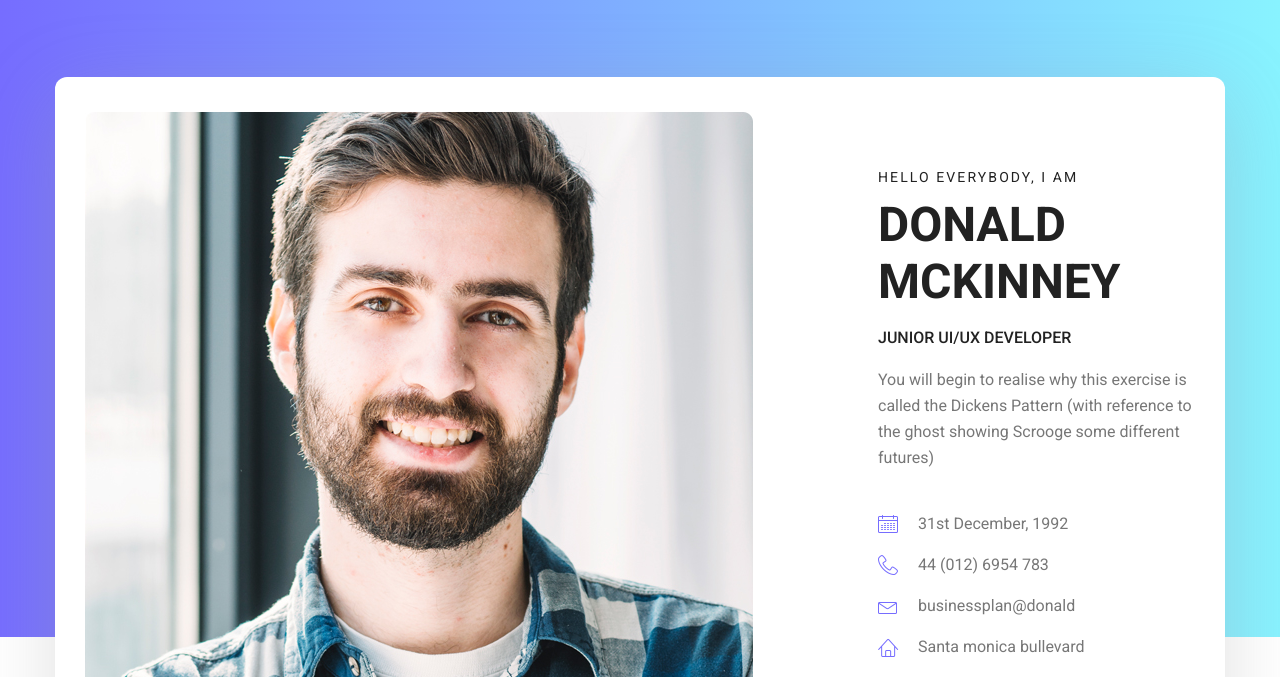
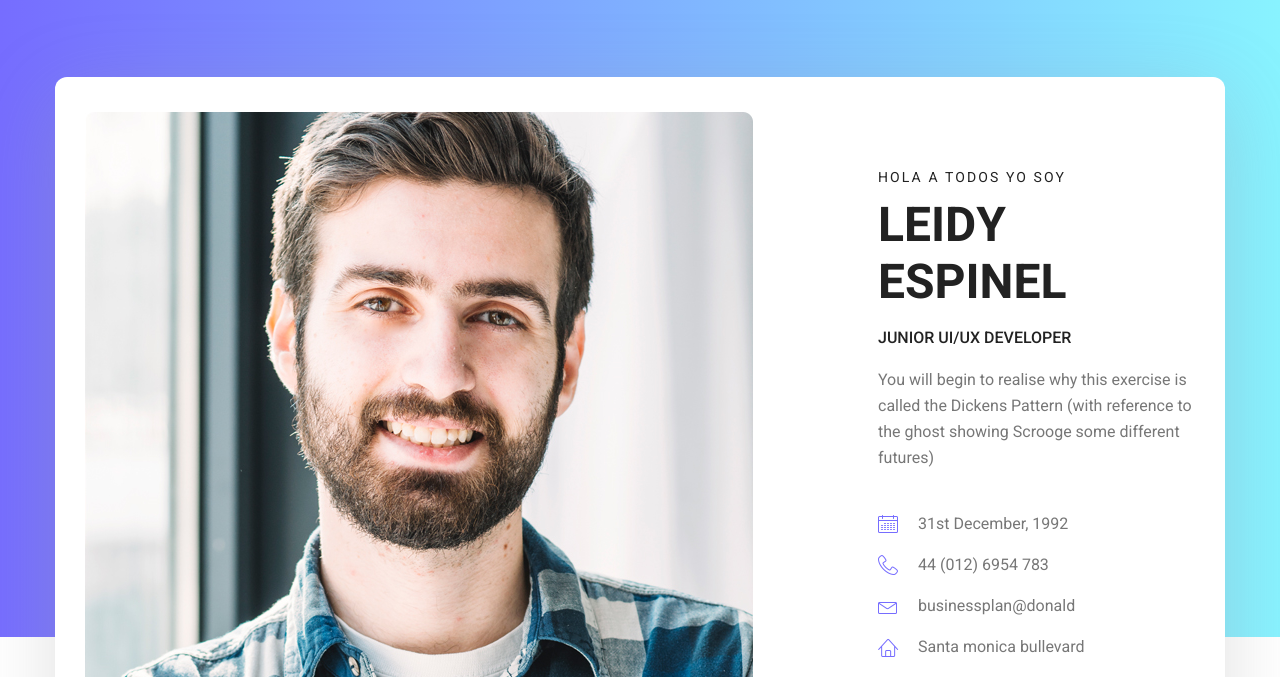
Before and after one commit to LEspinel/pruebas, a plain HTML site: page index.html in a window 1280 px wide. Shown: the part 123-800 px from the top of the page. Drawn offline with Linux system fonts and the light colour scheme.

Commit message:
Update index.html

```diff
--- a/index.html
+++ b/index.html
@@ -74,8 +74,8 @@
 							</div>
 							<div class="media-body">
 								<div class="personal_text">
-									<h6>Hello Everybody, i am</h6>
-									<h3>Donald McKinney</h3>
+									<h6>Hola  a todos yo soy</h6>
+									<h3>Leidy Espinel</h3>
 									<h4>Junior UI/UX Developer</h4>
 									<p>You will begin to realise why this exercise is called the Dickens Pattern (with reference to the ghost showing Scrooge some different futures)</p>
 									<ul class="list basic_info">
```
